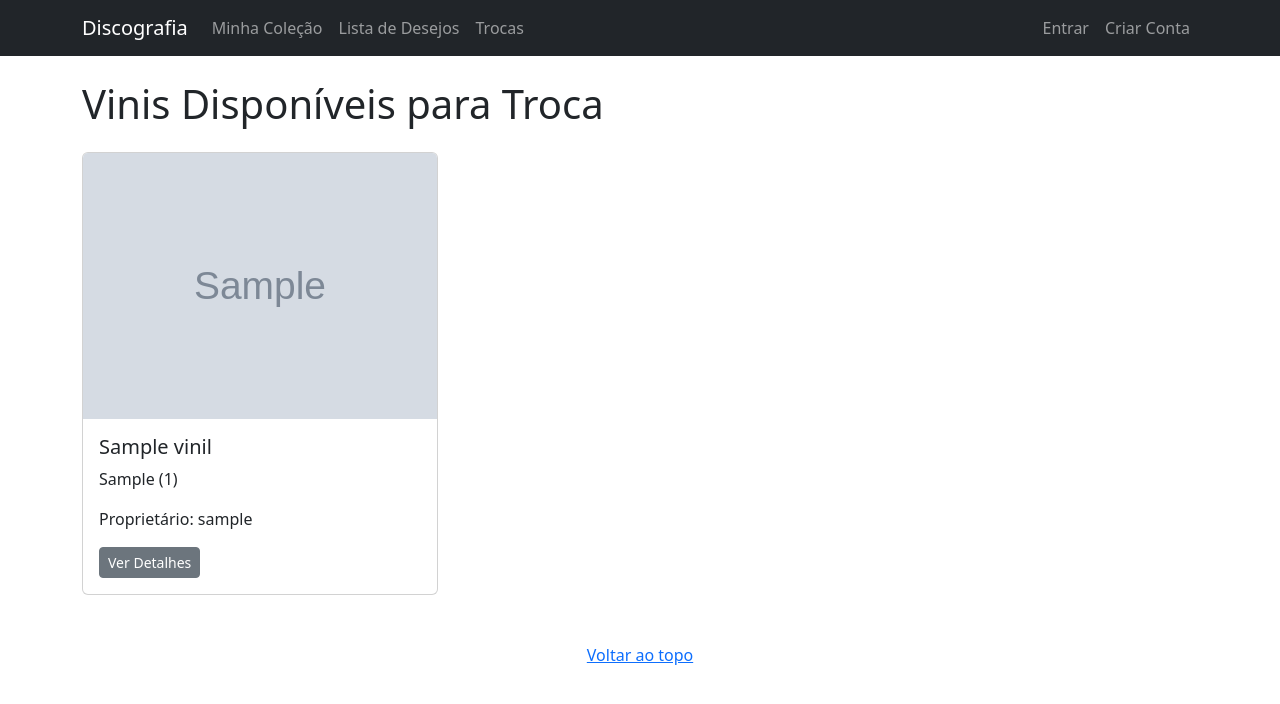
After one commit to maurovmorais/Discografia, a Django app: page /trocas/ in a window 1280 px wide. The commit adds this page. Shown: the top 704 px of the page. Run offline with Django 5.2, Linux system fonts and the light colour scheme; tables that the repository leaves empty hold one stand-in row (values such as "Sample post"); grey boxes marked "Sample" are stand-in pictures.

Commit message:
feat: Adiciona área de troca de vinis

```diff
--- a/catalog/models.py
+++ b/catalog/models.py
@@ -14,6 +14,7 @@ class Vinil(models.Model):
     descricao = models.TextField(blank=True, null=True)
     imagem_capa = models.ImageField(upload_to='capas/', blank=True, null=True)
     usuario = models.ForeignKey(User, on_delete=models.CASCADE)
+    para_troca = models.BooleanField(default=False)
 
     def __str__(self):
         return f"{self.titulo} - {self.artista}"
--- a/catalog/urls.py
+++ b/catalog/urls.py
@@ -9,6 +9,7 @@ urlpatterns = [
     path('vinil/novo/', views.VinilCreateView.as_view(), name='vinil_create'),
     path('vinil/<int:pk>/editar/', views.VinilUpdateView.as_view(), name='vinil_update'),
     path('vinil/<int:pk>/excluir/', views.VinilDeleteView.as_view(), name='vinil_delete'),
+    path('vinil/<int:pk>/toggle-troca/', views.toggle_troca, name='toggle_troca'),
     path('signup/', views.SignUpView.as_view(), name='signup'),
     path('desejos/', views.DesejoListView.as_view(), name='desejo_list'),
     path('desejo/<int:pk>/', views.DesejoDetailView.as_view(), name='desejo_detail'),
@@ -16,4 +17,5 @@ urlpatterns = [
     path('desejo/<int:pk>/editar/', views.DesejoUpdateView.as_view(), name='desejo_update'),
     path('desejo/<int:pk>/excluir/', views.DesejoDeleteView.as_view(), name='desejo_delete'),
     path('desejo/<int:pk>/transferir/', views.transfer_desejo, name='transfer_desejo'),
+    path('trocas/', views.TrocaListView.as_view(), name='troca_list'),
 ]
--- a/catalog/views.py
+++ b/catalog/views.py
@@ -24,6 +24,14 @@ def transfer_desejo(request, pk):
     # Delete the Desejo object
     desejo.delete()
 
+    return redirect('catalog:vinil_list')
+
+@login_required
+def toggle_troca(request, pk):
+    vinil = get_object_or_404(Vinil, pk=pk, usuario=request.user)
+    if request.method == 'POST':
+        vinil.para_troca = not vinil.para_troca
+        vinil.save()
     return redirect('catalog:vinil_list')
 
 class SignUpView(FormView):
@@ -81,10 +89,16 @@ class VinilUpdateView(LoginRequiredMixin, UpdateView):
     fields = ['titulo', 'artista', 'ano_lancamento', 'descricao', 'imagem_capa']
     success_url = reverse_lazy('catalog:vinil_list')
 
+    def get_queryset(self):
+        return Vinil.objects.filter(usuario=self.request.user)
+
 class VinilDeleteView(LoginRequiredMixin, DeleteView):
     model = Vinil
     context_object_name = 'vinil'
     success_url = reverse_lazy('catalog:vinil_list')
+
+    def get_queryset(self):
+        return Vinil.objects.filter(usuario=self.request.user)
 
 class DesejoListView(LoginRequiredMixin, ListView):
     model = Desejo
@@ -120,3 +134,11 @@ class DesejoDeleteView(LoginRequiredMixin, DeleteView):
     context_object_name = 'desejo'
     template_name = 'catalog/desejo_confirm_delete.html'
     success_url = reverse_lazy('catalog:desejo_list')
+
+class TrocaListView(ListView):
+    model = Vinil
+    context_object_name = 'vinis_para_troca'
+    template_name = 'catalog/troca_list.html'
+
+    def get_queryset(self):
+        return Vinil.objects.filter(para_troca=True).order_by('artista')
--- a/templates/base.html
+++ b/templates/base.html
@@ -20,6 +20,9 @@
                     </li>
                     <li class="nav-item">
                         <a class="nav-link" href="{% url 'catalog:desejo_list' %}">Lista de Desejos</a>
+                    </li>
+                    <li class="nav-item">
+                        <a class="nav-link" href="{% url 'catalog:troca_list' %}">Trocas</a>
                     </li>
                 </ul>
                 <ul class="navbar-nav ms-auto d-flex align-items-center">
--- /dev/null
+++ b/templates/catalog/troca_list.html
@@ -0,0 +1,35 @@
+{% extends 'base.html' %}
+
+{% block title %}Vinis para Troca{% endblock %}
+
+{% block content %}
+<div class="d-flex justify-content-between align-items-center mb-4">
+    <h1 class="mb-0">Vinis Disponíveis para Troca</h1>
+</div>
+
+<div class="row">
+    {% for vinil in vinis_para_troca %}
+    <div class="col-md-4 mb-4">
+        <div class="card">
+            {% if vinil.imagem_capa %}
+                <img src="{{ vinil.imagem_capa.url }}" class="card-img-top" alt="{{ vinil.titulo }}">
+            {% else %}
+                <div class="d-flex justify-content-center align-items-center card-img-top bg-secondary text-white" style="height: 300px;">
+                    <span>Sem Imagem</span>
+                </div>
+            {% endif %}
+            <div class="card-body">
+                <h5 class="card-title">{{ vinil.titulo }}</h5>
+                <p class="card-text">{{ vinil.artista }} ({{ vinil.ano_lancamento }})</p>
+                <p class="card-text">Proprietário: {{ vinil.usuario.username }}</p>
+                <a href="{% url 'catalog:vinil_detail' vinil.pk %}" class="btn btn-secondary btn-sm">Ver Detalhes</a>
+            </div>
+        </div>
+    </div>
+    {% empty %}
+    <div class="col">
+        <p>Nenhum vinil disponível para troca no momento.</p>
+    </div>
+    {% endfor %}
+</div>
+{% endblock %}
--- a/templates/catalog/vinil_detail.html
+++ b/templates/catalog/vinil_detail.html
@@ -21,8 +21,10 @@
         <h4>Descrição</h4>
         <p>{{ vinil.descricao|linebreaksbr }}</p>
         <hr>
+        {% if user == vinil.usuario %}
         <a href="{% url 'catalog:vinil_update' vinil.pk %}" class="btn btn-warning">Editar</a>
         <a href="{% url 'catalog:vinil_delete' vinil.pk %}" class="btn btn-danger">Excluir</a>
+        {% endif %}
         <a href="{% url 'catalog:vinil_list' %}" class="btn btn-secondary">Voltar para a Coleção</a>
     </div>
 </div>
```
Also changed, not shown: templates/catalog/vinil_list.html (+7 -0 lines), catalog/migrations/0003_vinil_para_troca.py (added), 1 other file.
